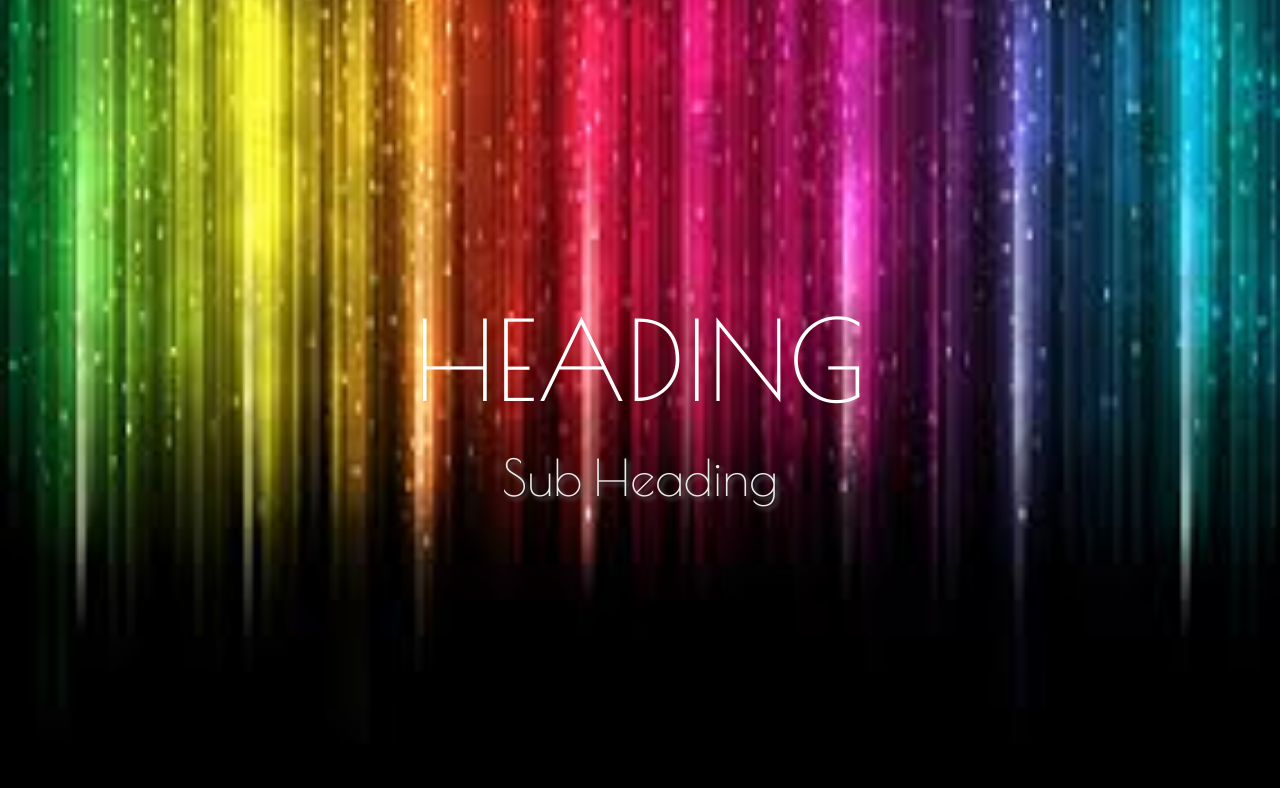
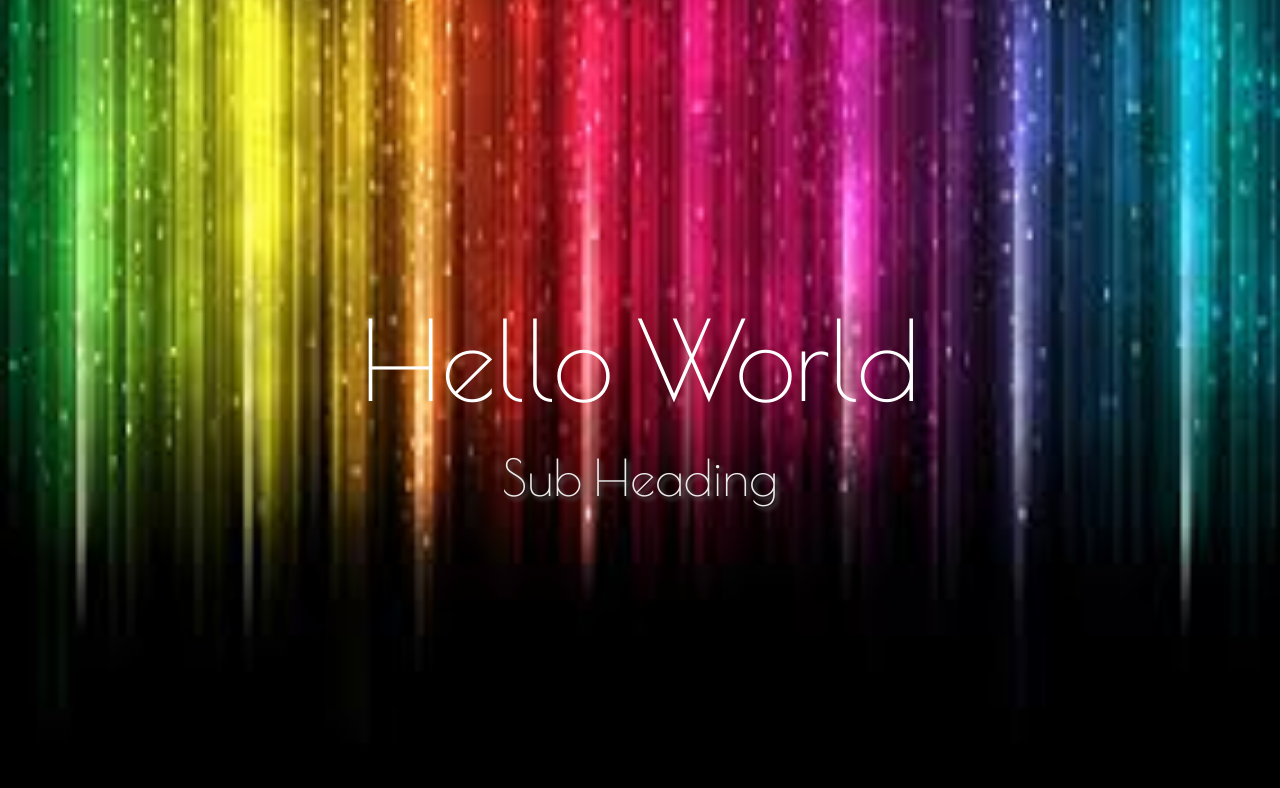
Before and after one commit to navya2006/template, a plain HTML site: page index.html in a window 1280 px wide. Shown: the top 788 px of the page. Drawn offline with nearby package versions, Linux system fonts and the light colour scheme; a web font is replaced by a local one.

Commit message:
hello wolrd

```diff
--- a/index.html
+++ b/index.html
@@ -7,7 +7,7 @@
 </head>
 <body>
 <div class="home" id="home">
-    <h1><center>HEADING</center></h1>
+    <h1><center>Hello World</center></h1>
     <h2><center>Sub Heading</center></h2>
 </div>
 
```
